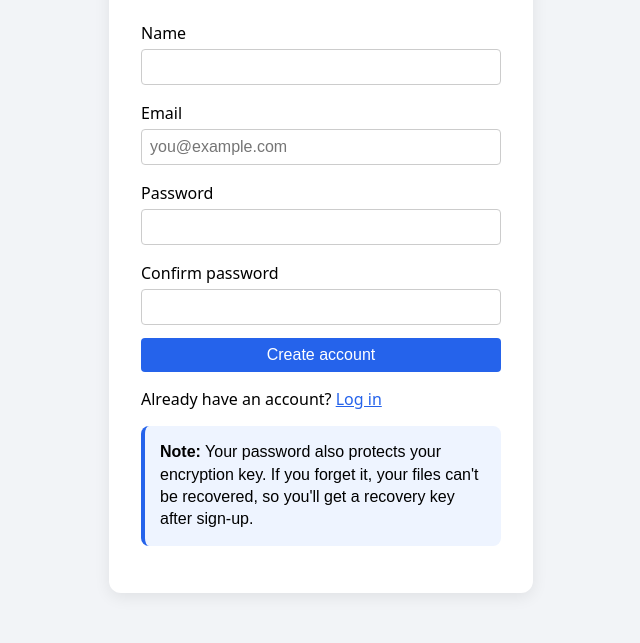
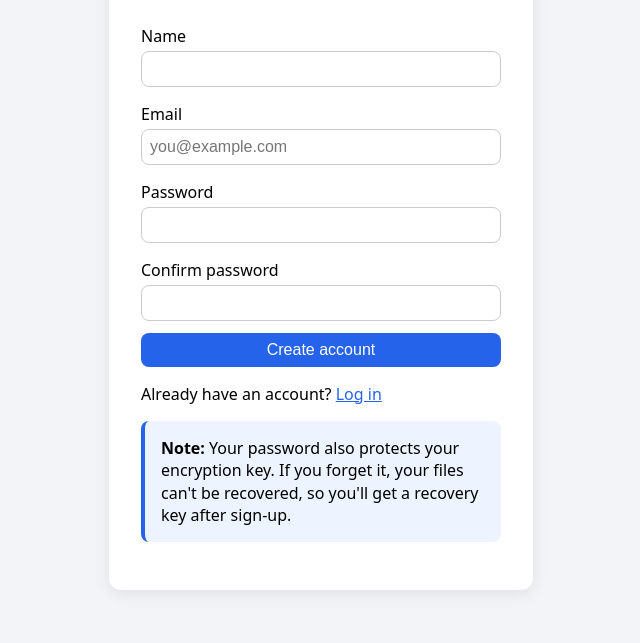
Before and after one commit to Nich1ta/vaultshare, a plain HTML site: page frontend/mockup/signup.html in a window 1280 px wide. Shown: the part 157-800 px from the top of the page, without its empty margins (319-959 px from the left). Drawn offline with Linux system fonts and the light colour scheme.

Commit message:
Reorganize CSS and share auth page styles

```diff
--- a/frontend/mockup/signup.html
+++ b/frontend/mockup/signup.html
@@ -6,9 +6,9 @@
     <title>VaultShare - Sign up</title>
     <link rel="stylesheet" href="style.css">
 </head>
-<body>
+<body class="auth-page">
 
-  <main class="signup-card">
+  <main class="auth-card">
     <h1>VaultShare</h1>
     <p class="tagline">Create your encrypted vault.</p>
 
--- a/frontend/mockup/style.css
+++ b/frontend/mockup/style.css
@@ -1,71 +1,112 @@
+/* ===========================
+   Variables
+   =========================== */
+:root {
+  --primary: #2563eb;
+  --primary-dark: #1d4ed8;
+  --primary-light: #eef4ff;
+  --text-muted: #666;
+  --border: #ccc;
+  --background: #f2f4f7;
+  --surface: white;
+  --radius: 8px;
+}
+
+/* ===========================
+   Base
+   =========================== */
+body {
+  margin: 0;
+  font-family: system-ui, sans-serif;
+  background: var(--background);
+}
+
+h1 {
+  margin: 0;
+}
+
+a {
+  color: var(--primary);
+}
+
+/* ===========================
+   Forms
+   =========================== */
 form {
-    display: flex;
-    flex-direction: column;
-    gap: 5px;
+  display: flex;
+  flex-direction: column;
+  gap: 4px;
 }
-body {
+
+label {
+  margin-top: 12px;
+}
+
+input,
+button {
+  padding: 8px;
+  font-size: 1rem;
+  border-radius: var(--radius);
+}
+
+input {
+  border: 1px solid var(--border);
+}
+
+input:focus {
+  outline: none;
+  border-color: var(--primary);
+  box-shadow: 0 0 0 3px rgba(37, 99, 235, 0.2);
+}
+
+button {
+  margin-top: 8px;
+  background: var(--primary);
+  color: white;
+  border: none;
+  cursor: pointer;
+}
+
+button:hover {
+  background: var(--primary-dark);
+}
+
+/* ===========================
+   Auth pages (login, sign-up)
+   =========================== */
+.auth-page {
   min-height: 100vh;
-  margin: 0;
   display: flex;
   justify-content: center;
   align-items: center;
-  font-family: system-ui, sans-serif;
-  background: #f2f4f7;
-}
-button {
-    margin-top: 8px;
-    background: #2563eb;
-    color: white;
-    border: none;
-    border-radius: 8px;
-    cursor: pointer;
-}
-button:hover {
-    background: #1d4ed8;
-}
-input, button {
-  padding: 8px;
-  font-size: 1rem;
-  border-radius: 4px;
-}
-input {
-    border: 1px solid #ccc;
 }
 
-.login-card, .signup-card {
+.auth-card {
   width: 100%;
   max-width: 360px;
   padding: 32px;
-  background: white;
+  background: var(--surface);
   border-radius: 12px;
   box-shadow: 0 4px 16px rgba(0, 0, 0, 0.08);
 }
 
-.note-box {
-  background: #eef4ff;
-  border-left: 4px solid #2563eb;
-  padding: 15px;
-  margin: 15px 0;
-  font-family: sans-serif;
-  border-radius: 8px;
-  line-height: 1.4;
-}
-a {
-    color: #2563eb;
-}
-label{
-    margin-top: 12px;
-}
-input:focus{
-    outline: none;
-    border-color:#2563eb;
-    box-shadow: 0 0 0 3px rgba(37, 99, 235, 0.2);
-}
-h1 {
-  margin: 0;
+.tagline {
+  margin: 4px 0 16px;
+  color: var(--text-muted);
 }
 
-.tagline {
-  margin: 4px 0 16px;
-  color: #666;
+/* ===========================
+   Components
+   =========================== */
+.note-box {
+  margin: 16px 0;
+  padding: 16px;
+  line-height: 1.4;
+  background: var(--primary-light);
+  border-left: 4px solid var(--primary);
+  border-radius: var(--radius);
 }
+
+/* ===========================
+   Vault page (coming next)
+   =========================== */
```
Also changed, not shown: frontend/mockup/login.html (+2 -2 lines).
